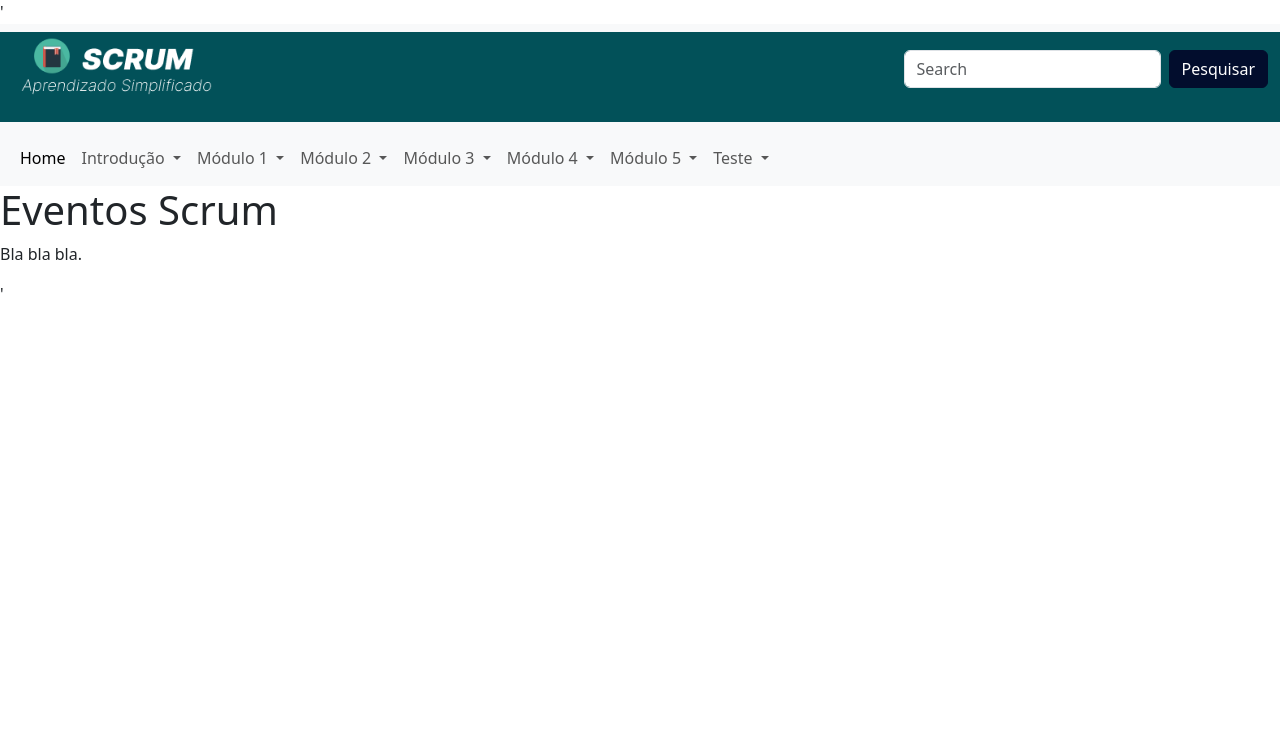
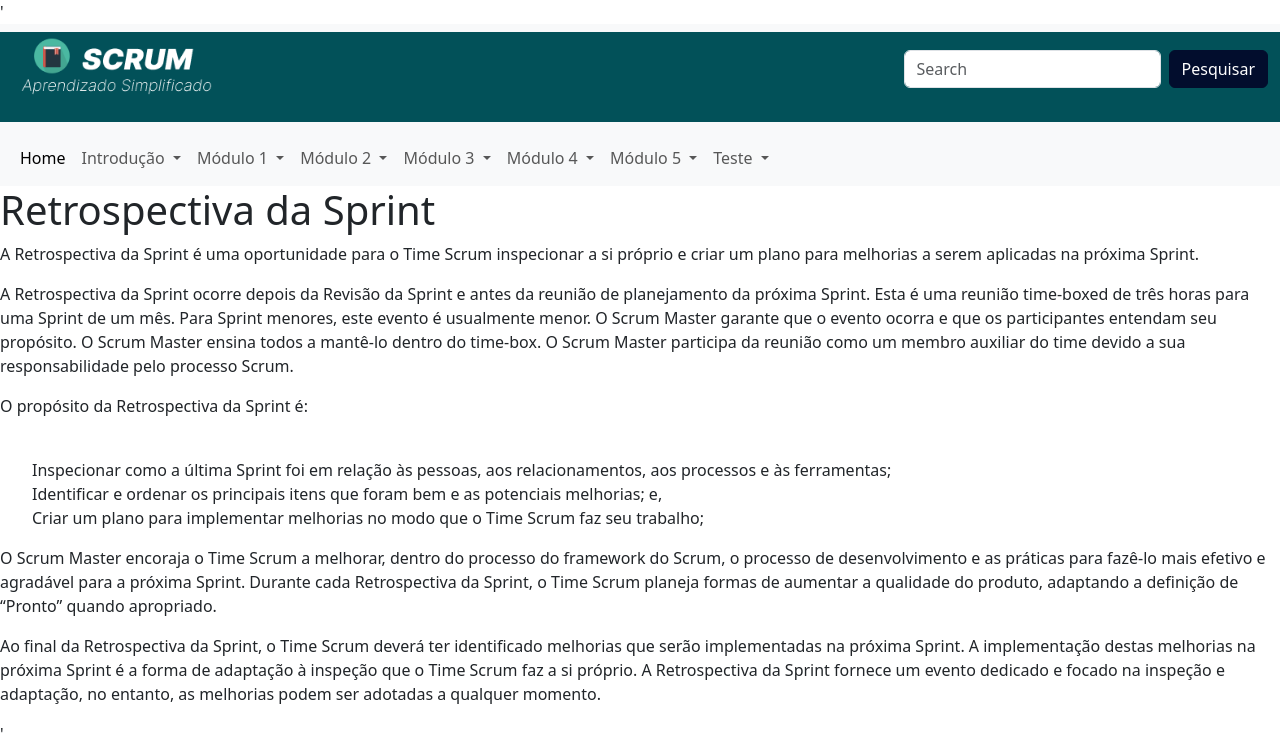
Before and after one commit to ScrumerDataAPI/API, a plain HTML site: page teste/modulo3-6.html in a window 1280 px wide. Drawn offline with nearby package versions, Linux system fonts and the light colour scheme.

Commit message:
Update modulo3-6.html
Textos mopdulo 3-6

```diff
--- a/teste/modulo3-6.html
+++ b/teste/modulo3-6.html
@@ -123,11 +123,33 @@
   </nav>
 
   <h1>
-    Eventos Scrum
+    Retrospectiva da Sprint
   </h1>
   <p>
-    Bla bla bla.
+    A Retrospectiva da Sprint é uma oportunidade para o Time Scrum inspecionar a si próprio e criar um plano para melhorias a serem aplicadas na próxima Sprint.
   </p>
+
+<p>
+    A Retrospectiva da Sprint ocorre depois da Revisão da Sprint e antes da reunião de planejamento da próxima Sprint. Esta é uma reunião time-boxed de três horas para uma Sprint de um mês. Para Sprint menores, este evento é usualmente menor. O Scrum Master garante que o evento ocorra e que os participantes entendam seu propósito. O Scrum Master ensina todos a mantê-lo dentro do time-box. O Scrum Master participa da reunião como um membro auxiliar do time devido a sua responsabilidade pelo processo Scrum.
+  </p>
+
+<p>
+    O propósito da Retrospectiva da Sprint é:
+<ol>
+
+<br>Inspecionar como a última Sprint foi em relação às pessoas, aos relacionamentos, aos processos e às ferramentas;
+<br>Identificar e ordenar os principais itens que foram bem e as potenciais melhorias; e,
+<br>Criar um plano para implementar melhorias no modo que o Time Scrum faz seu trabalho;
+
+</ol>
+  </p>
+
+<p>
+O Scrum Master encoraja o Time Scrum a melhorar, dentro do processo do framework do Scrum, o processo de desenvolvimento e as práticas para fazê-lo mais efetivo e agradável para a próxima Sprint. Durante cada Retrospectiva da Sprint, o Time Scrum planeja formas de aumentar a qualidade do produto, adaptando a definição de “Pronto” quando apropriado.
+</p>
+<p>
+Ao final da Retrospectiva da Sprint, o Time Scrum deverá ter identificado melhorias que serão implementadas na próxima Sprint. A implementação destas melhorias na próxima Sprint é a forma de adaptação à inspeção que o Time Scrum faz a si próprio. A Retrospectiva da Sprint fornece um evento dedicado e focado na inspeção e adaptação, no entanto, as melhorias podem ser adotadas a qualquer momento.
+</p>
 </div>
 
 </body>
```
